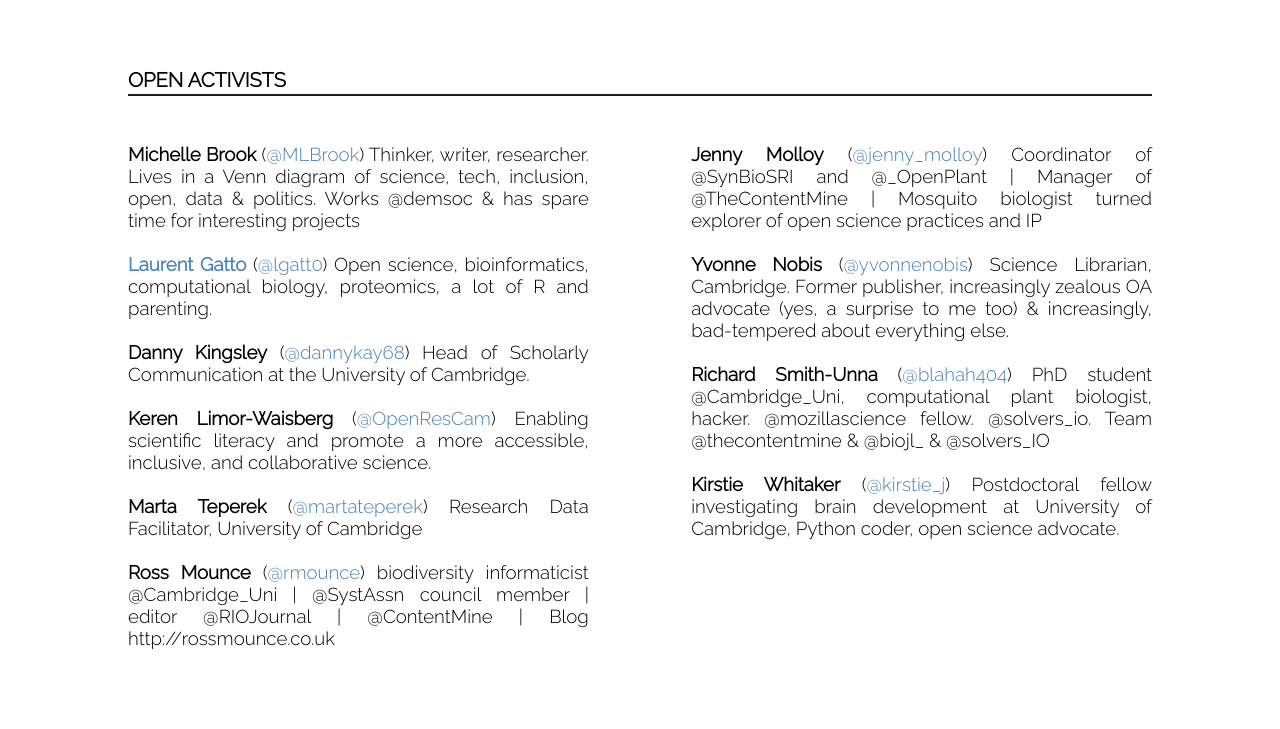
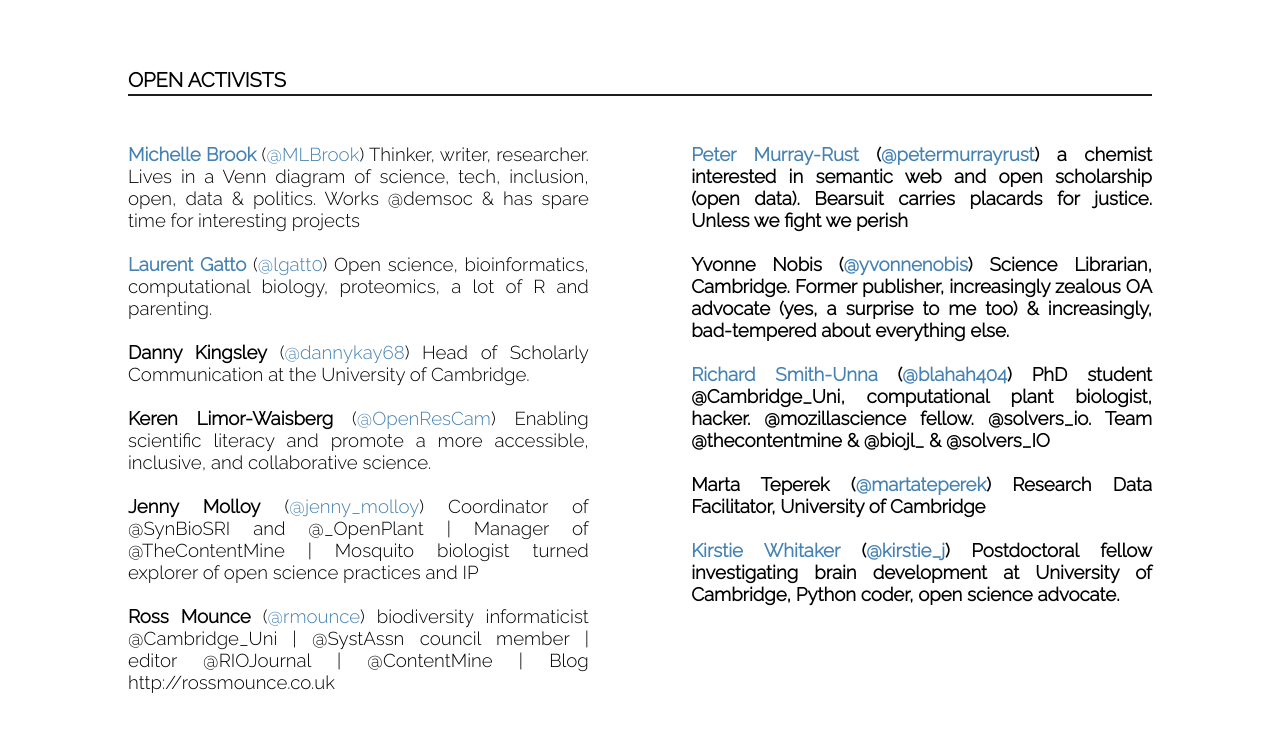
Before and after one commit to jcmolloy/OpenConCam.github.io, a plain HTML site: page index.html in a window 1280 px wide. Shown: the part 731-1460 px from the top of the page. Drawn offline with Linux system fonts and the light colour scheme.

Commit message:
added PMR and several personal url

```diff
--- a/index.html
+++ b/index.html
@@ -69,11 +69,12 @@
 
     <div id="leftcolumn">
 
-      <p><b>Michelle Brook</b>
+      <p><b><a href="http://quantumplations.org/">Michelle
+	Brook</a></b>
 	(<a href="https://twitter.com/MLBrook">@MLBrook</a>) Thinker,
 	writer, researcher. Lives in a Venn diagram of science, tech,
-	inclusion, open, data & politics. Works @demsoc & has spare time
-	for interesting projects</p><br/>
+	inclusion, open, data & politics. Works @demsoc & has spare
+	time for interesting projects</p><br/>
 
       <p><a href="http://lgatto.github.io/about/"><b>Laurent Gatto</b></a>
 	(<a href="https://twitter.com/lgatt0">@lgatt0</a>) Open science,
@@ -90,9 +91,12 @@
 	scientific literacy and promote a more accessible, inclusive, and
 	collaborative science.</p><br/>
 
-      <p><b>Marta Teperek</b>
-	(<a href="https://twitter.com/martateperek">@martateperek</a>)
-	Research Data Facilitator, University of Cambridge</p><br/>
+      <p><b>Jenny Molloy</b>
+	(<a href="https://twitter.com/jenny_molloy">@jenny_molloy</a>)
+	Coordinator of @SynBioSRI and @_OpenPlant | Manager of
+	@TheContentMine | Mosquito biologist turned explorer of open
+	science practices and IP</p><br/>
+
 
       <p><b>Ross Mounce</b>
 	(<a href="https://twitter.com/rmounce">@rmounce</a>)
@@ -104,11 +108,12 @@
 
     <div id="rightcolumn">
 
-      <p><b>Jenny Molloy</b>
-	(<a href="https://twitter.com/jenny_molloy">@jenny_molloy</a>)
-	Coordinator of @SynBioSRI and @_OpenPlant | Manager of
-	@TheContentMine | Mosquito biologist turned explorer of open
-	science practices and IP</p><br/>
+      <p><b><a href="http://www-pmr.ch.cam.ac.uk/wiki/Main_Page">Peter
+      Murray-Rust</a></a>
+      (<a href="https://twitter.com/petermurrayrust">@petermurrayrust</a>)
+      a chemist interested in semantic web and open scholarship (open
+      data). Bearsuit carries placards for justice. Unless we fight we
+      perish</p><br/>
 
       <p><b>Yvonne Nobis</b>
 	(<a href="https://twitter.com/yvonnenobis">@yvonnenobis</a>)
@@ -116,16 +121,23 @@
 	zealous OA advocate (yes, a surprise to me too) & increasingly,
 	bad-tempered about everything else.</p><br/>
 
-      <p><b>Richard Smith-Unna</b>
+      <p><b><a href="http://rik.smith-unna.com/">Richard
+	Smith-Unna</a></b>
 	(<a href="https://twitter.com/blahah404">@blahah404</a>) PhD
 	student @Cambridge_Uni, computational plant biologist,
 	hacker. @mozillascience fellow. @solvers_io. Team
 	@thecontentmine & @biojl_ & @solvers_IO</p><br/>
 
-      <p><b>Kirstie Whitaker</b>
+      <p><b>Marta Teperek</b>
+	(<a href="https://twitter.com/martateperek">@martateperek</a>)
+	Research Data Facilitator, University of Cambridge</p><br/>
+
+      <p><b><a href="http://kirstiewhitaker.com">Kirstie
+	Whitaker</a></b>
 	(<a href="https://twitter.com/kirstie_j">@kirstie_j</a>)
-	Postdoctoral fellow investigating brain development at University
-	of Cambridge, Python coder, open science advocate.</p>
+	Postdoctoral fellow investigating brain development at
+	University of Cambridge, Python coder, open science
+	advocate.</p>
 
     </div>
     <div id="footer"></div>
```
